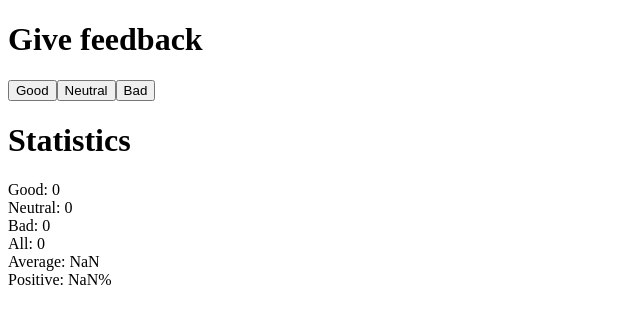
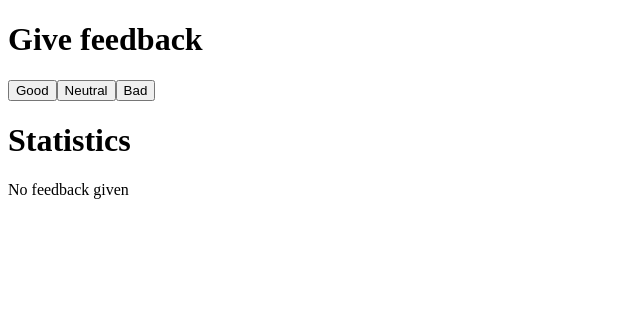
Before and after one commit to lapatinn/fullstack, a React (Vite) app in the folder osa1/unicafe1.6/: page / in a window 1280 px wide. Shown: the top 324 px of the page, without its empty margins (0-640 px from the left). Built offline with nearby package versions, Linux system fonts and the light colour scheme.

Commit message:
Tehtävä 1.9

```diff
--- a/osa1/unicafe1.6/src/App.jsx
+++ b/osa1/unicafe1.6/src/App.jsx
@@ -5,6 +5,7 @@ const Statistics = (props) => {
   const avg = ((props.good * 1) + (props.neutral * 0) + (props.bad * -1)) / all
   const pos = (props.good / all) * 100
 
+  if (all != 0) {
     return (
       <div>
         Good: {props.good}<br />
@@ -15,6 +16,14 @@ const Statistics = (props) => {
         Positive: {pos}%
       </div>
     )
+  }
+  else {
+    return (
+      <div>
+        No feedback given
+      </div>
+    )
+  }
 }
 
 const App = () => {
```
Lines whose indentation alone changed are shown as unchanged.
